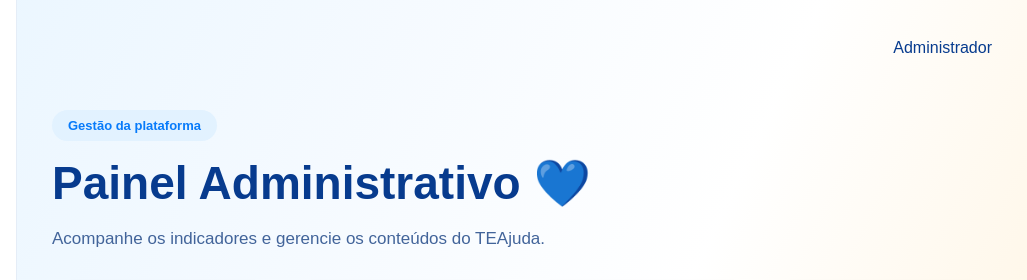
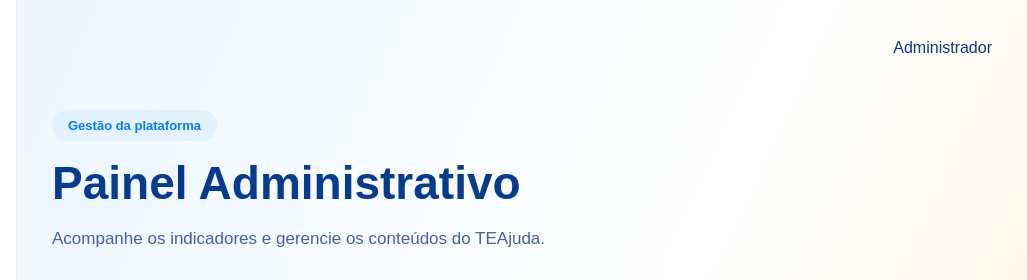
Before and after one commit to lannamoraes41-cloud/Projeto-TEA, a website: page public/admin.html in a window 1280 px wide. Shown: the top 280 px of the page, 253-1280 px from the left. Drawn offline with Linux system fonts and the light colour scheme.

Commit message:
Atualizacao do painel administrativo

```diff
--- a/public/admin.html
+++ b/public/admin.html
@@ -68,7 +68,7 @@
                 Gestão da plataforma
             </span>
 
-            <h2>Painel Administrativo 💙</h2>
+            <h2>Painel Administrativo</h2>
 
             <p>
                 Acompanhe os indicadores e gerencie
```
